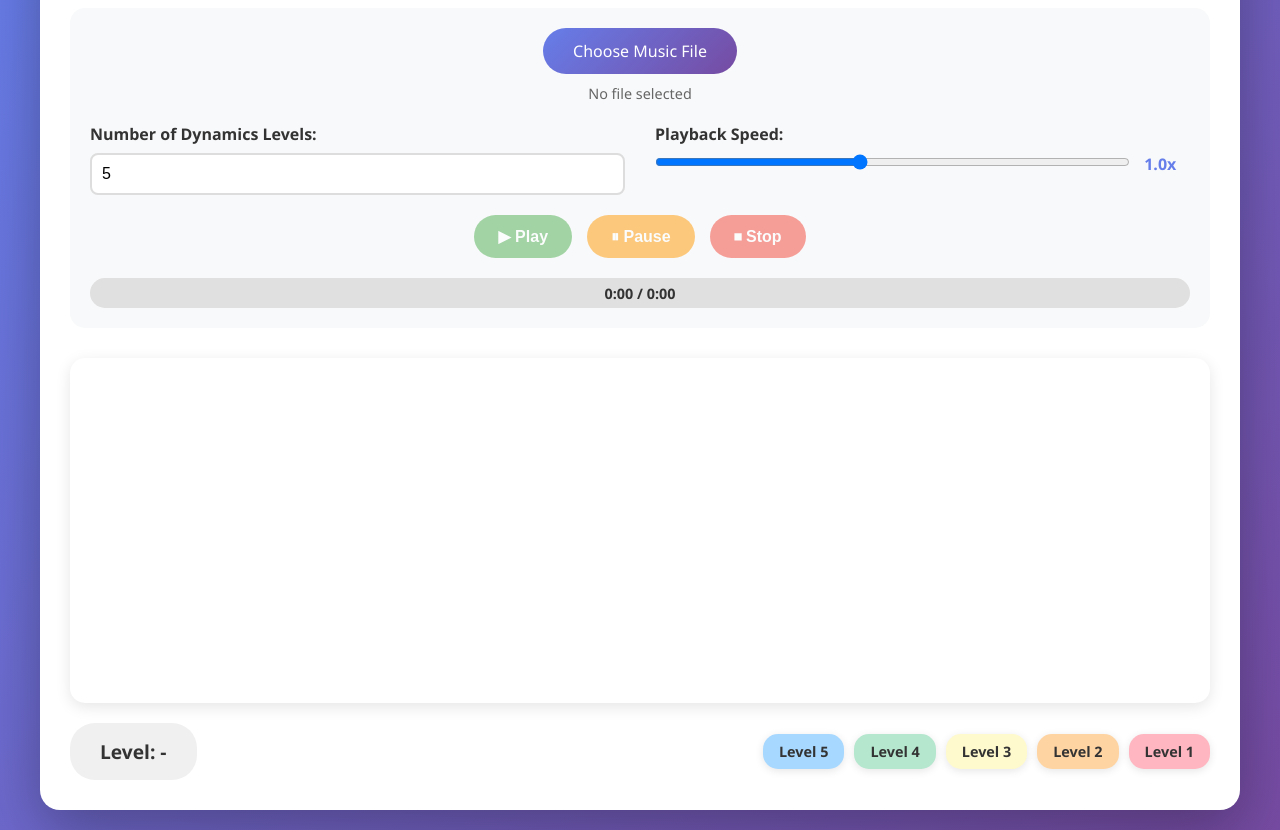
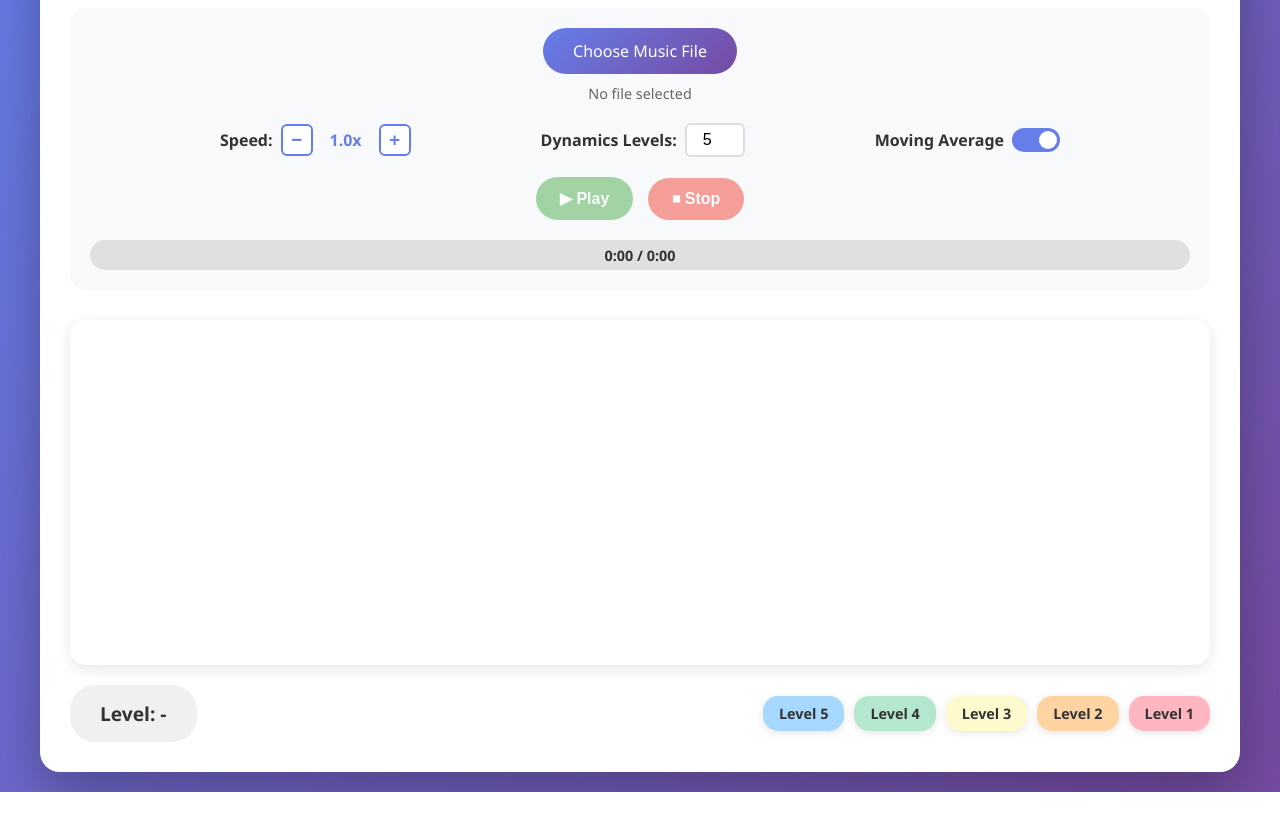
Before and after one commit to rabbit318/DynamicsVisualizer, a plain HTML site: page index.html in a window 1280 px wide. Shown: the part 115-945 px from the top of the page. After the commit the page ends 907 px from the top, so only its background shows below. Drawn offline with Linux system fonts and the light colour scheme.

Commit message:
Improve UI controls and layout
- Replace separate Play/Pause buttons with single toggle button
  - Green when showing Play, yellow/orange when showing Pause
  - Button text updates dynamically based on state
- Add Moving Average toggle switch replacing checkbox
  - Modern toggle switch UI (gray OFF, purple ON)
  - Smooth sliding animation with hover effects
- Implement compact inline speed control
  - Replace slider with [-]/[+] buttons
  - 5 preset speeds: 0.5x, 0.75x, 1.0x, 1.25x, 1.5x
  - Minimal space usage with clear current speed display
- Reorganize settings into single horizontal row
  - Order: Speed, Dynamics Levels, Moving Average
  - Evenly distributed across width with space-evenly
  - All controls vertically centered
  - Compact number input (60px width) for dynamics levels
- Remove redundant UI elements and streamline layout

```diff
--- a/app.js
+++ b/app.js
@@ -3,17 +3,18 @@ const audioElement = document.getElementById('audio-element');
 const audioFileInput = document.getElementById('audio-file');
 const fileNameDisplay = document.getElementById('file-name');
 const analysisStatus = document.getElementById('analysis-status');
-const playBtn = document.getElementById('play-btn');
-const pauseBtn = document.getElementById('pause-btn');
+const playPauseBtn = document.getElementById('play-pause-btn');
 const stopBtn = document.getElementById('stop-btn');
-const speedControl = document.getElementById('speed-control');
-const speedValue = document.getElementById('speed-value');
+const speedDownBtn = document.getElementById('speed-down');
+const speedUpBtn = document.getElementById('speed-up');
+const speedDisplay = document.getElementById('speed-display');
 const levelsInput = document.getElementById('levels-input');
 const currentLevelDisplay = document.getElementById('current-level');
 const levelsLegend = document.getElementById('levels-legend');
 const progressFill = document.getElementById('progress-fill');
 const progressBar = document.getElementById('progress-bar');
 const timeDisplay = document.getElementById('time-display');
+const showAverageCheckbox = document.getElementById('show-average');
 
 // Canvas
 const canvas = document.getElementById('visualization-canvas');
@@ -54,8 +55,7 @@ window.addEventListener('resize', resizeCanvas);
 // Pre-analyze audio file
 async function preAnalyzeAudio(file) {
     analysisStatus.textContent = 'Analyzing audio...';
-    playBtn.disabled = true;
-    pauseBtn.disabled = true;
+    playPauseBtn.disabled = true;
     stopBtn.disabled = true;
     isAnalyzed = false;
     preAnalyzedData = [];
@@ -147,8 +147,7 @@ async function preAnalyzeAudio(file) {
         isAnalyzed = true;
 
         analysisStatus.textContent = 'Analysis complete! Ready to play.';
-        playBtn.disabled = false;
-        pauseBtn.disabled = false;
+        playPauseBtn.disabled = false;
         stopBtn.disabled = false;
 
     } catch (error) {
@@ -158,8 +157,7 @@ async function preAnalyzeAudio(file) {
         volumeMax = -Infinity;
         isAnalyzed = false;
         preAnalyzedData = [];
-        playBtn.disabled = false;
-        pauseBtn.disabled = false;
+        playPauseBtn.disabled = false;
         stopBtn.disabled = false;
     }
 }
@@ -311,12 +309,14 @@ function drawVisualization() {
         d.time > currentTime && d.time <= currentTime + futureWindow
     );
 
-    // Draw moving average with glow effect first (underneath)
+    // Draw moving average with glow effect first (underneath) - only if enabled
+    if (showAverageCheckbox.checked) {
         if (pastData.length > 0) {
             drawMovingAverageGlow(pastData, 0, midX, currentTime - pastWindow, currentTime, false, levelHeight);
         }
         if (futureData.length > 0) {
             drawMovingAverageGlow(futureData, midX, canvas.width, currentTime, currentTime + futureWindow, true, levelHeight);
+        }
     }
 
     // Draw main dynamics lines on top (sharp)
@@ -524,19 +524,25 @@ function drawLegacyVisualization(levelHeight) {
 }
 
 // Playback controls
-playBtn.addEventListener('click', () => {
+playPauseBtn.addEventListener('click', () => {
+    if (isPlaying) {
+        // Pause
+        audioElement.pause();
+        isPlaying = false;
+        cancelAnimationFrame(animationId);
+        playPauseBtn.textContent = '▶ Play';
+        playPauseBtn.style.background = '#4CAF50'; // Green for play
+    } else {
+        // Play
         if (audioContext.state === 'suspended') {
             audioContext.resume();
         }
         audioElement.play();
         isPlaying = true;
         visualize();
-});
-
-pauseBtn.addEventListener('click', () => {
-    audioElement.pause();
-    isPlaying = false;
-    cancelAnimationFrame(animationId);
+        playPauseBtn.textContent = '⏸ Pause';
+        playPauseBtn.style.background = '#FF9800'; // Yellow/Orange for pause
+    }
 });
 
 stopBtn.addEventListener('click', () => {
@@ -548,13 +554,30 @@ stopBtn.addEventListener('click', () => {
     ctx.clearRect(0, 0, canvas.width, canvas.height);
     currentLevelDisplay.textContent = 'Level: -';
     currentLevelDisplay.style.backgroundColor = '#f0f0f0';
+    playPauseBtn.textContent = '▶ Play';
+    playPauseBtn.style.background = '#4CAF50'; // Green for play
 });
 
-// Speed control
-speedControl.addEventListener('input', (e) => {
-    const speed = parseFloat(e.target.value);
+// Speed control with 5 levels
+const speedLevels = [0.5, 0.75, 1.0, 1.25, 1.5];
+let currentSpeedIndex = 2; // Start at 1.0x
+
+speedDownBtn.addEventListener('click', () => {
+    if (currentSpeedIndex > 0) {
+        currentSpeedIndex--;
+        const speed = speedLevels[currentSpeedIndex];
         audioElement.playbackRate = speed;
-    speedValue.textContent = `${speed.toFixed(2)}x`;
+        speedDisplay.textContent = `${speed.toFixed(2)}x`;
+    }
+});
+
+speedUpBtn.addEventListener('click', () => {
+    if (currentSpeedIndex < speedLevels.length - 1) {
+        currentSpeedIndex++;
+        const speed = speedLevels[currentSpeedIndex];
+        audioElement.playbackRate = speed;
+        speedDisplay.textContent = `${speed.toFixed(2)}x`;
+    }
 });
 
 // Levels input
--- a/index.html
+++ b/index.html
@@ -18,22 +18,32 @@
                 <span id="analysis-status" class="analysis-status"></span>
             </div>
 
-            <div class="settings">
-                <div class="setting-group">
-                    <label for="levels-input">Number of Dynamics Levels:</label>
+            <div class="settings-inline">
+                <div class="setting-item">
+                    <label>Speed:</label>
+                    <div class="speed-buttons">
+                        <button id="speed-down" class="speed-btn">−</button>
+                        <span id="speed-display">1.0x</span>
+                        <button id="speed-up" class="speed-btn">+</button>
+                    </div>
+                </div>
+
+                <div class="setting-item">
+                    <label for="levels-input">Dynamics Levels:</label>
                     <input type="number" id="levels-input" min="2" max="10" value="5">
                 </div>
 
-                <div class="setting-group">
-                    <label for="speed-control">Playback Speed:</label>
-                    <input type="range" id="speed-control" min="0.25" max="2" step="0.25" value="1">
-                    <span id="speed-value">1.0x</span>
+                <div class="setting-item">
+                    <span class="toggle-text">Moving Average</span>
+                    <label class="switch">
+                        <input type="checkbox" id="show-average" checked>
+                        <span class="slider"></span>
+                    </label>
                 </div>
             </div>
 
             <div class="playback-controls">
-                <button id="play-btn" disabled>▶ Play</button>
-                <button id="pause-btn" disabled>⏸ Pause</button>
+                <button id="play-pause-btn" disabled>▶ Play</button>
                 <button id="stop-btn" disabled>⏹ Stop</button>
             </div>
 
--- a/styles.css
+++ b/styles.css
@@ -75,47 +75,138 @@ h1 {
     font-size: 0.9em;
 }
 
-.settings {
+.settings-inline {
     display: flex;
-    gap: 30px;
+    justify-content: space-evenly;
     margin-bottom: 20px;
-    flex-wrap: wrap;
+    align-items: center;
 }
 
-.setting-group {
-    flex: 1;
-    min-width: 200px;
+.setting-item {
+    display: flex;
+    align-items: center;
+    gap: 8px;
 }
 
-.setting-group label {
-    display: block;
-    margin-bottom: 8px;
+.setting-item label {
     color: #333;
     font-weight: 600;
+    white-space: nowrap;
 }
 
-.setting-group input[type="number"] {
-    width: 100%;
-    padding: 10px;
+.setting-item input[type="number"] {
+    width: 60px;
+    padding: 6px 8px;
     border: 2px solid #ddd;
-    border-radius: 8px;
+    border-radius: 6px;
     font-size: 1em;
+    text-align: center;
 }
 
-.setting-group input[type="range"] {
-    width: calc(100% - 60px);
-    margin-right: 10px;
+.toggle-text {
+    color: #333;
+    font-weight: 600;
+    white-space: nowrap;
 }
 
-#speed-value {
+/* Toggle Switch */
+.switch {
+    position: relative;
+    display: inline-block;
+    width: 48px;
+    height: 24px;
+}
+
+.switch input {
+    opacity: 0;
+    width: 0;
+    height: 0;
+}
+
+.slider {
+    position: absolute;
+    cursor: pointer;
+    top: 0;
+    left: 0;
+    right: 0;
+    bottom: 0;
+    background-color: #ccc;
+    transition: 0.3s;
+    border-radius: 24px;
+}
+
+.slider:before {
+    position: absolute;
+    content: "";
+    height: 18px;
+    width: 18px;
+    left: 3px;
+    bottom: 3px;
+    background-color: white;
+    transition: 0.3s;
+    border-radius: 50%;
+}
+
+input:checked + .slider {
+    background-color: #667eea;
+}
+
+input:checked + .slider:before {
+    transform: translateX(24px);
+}
+
+.slider:hover {
+    background-color: #b0b0b0;
+}
+
+input:checked + .slider:hover {
+    background-color: #5568d3;
+}
+
+.speed-buttons {
+    display: flex;
+    align-items: center;
+    gap: 8px;
+}
+
+.speed-btn {
+    width: 32px;
+    height: 32px;
+    border: 2px solid #667eea;
+    background: white;
     color: #667eea;
+    border-radius: 6px;
+    font-size: 1.2em;
+    font-weight: bold;
+    cursor: pointer;
+    transition: all 0.2s;
+    display: flex;
+    align-items: center;
+    justify-content: center;
+}
+
+.speed-btn:hover {
+    background: #667eea;
+    color: white;
+}
+
+.speed-btn:active {
+    transform: scale(0.95);
+}
+
+#speed-display {
+    min-width: 50px;
+    text-align: center;
     font-weight: 600;
+    color: #667eea;
+    font-size: 1em;
 }
 
 .playback-controls {
     display: flex;
     gap: 15px;
     justify-content: center;
+    align-items: center;
     margin-bottom: 20px;
 }
 
@@ -129,13 +220,8 @@ h1 {
     font-weight: 600;
 }
 
-#play-btn {
+#play-pause-btn {
     background: #4CAF50;
-    color: white;
-}
-
-#pause-btn {
-    background: #FF9800;
     color: white;
 }
 
@@ -143,6 +229,7 @@ h1 {
     background: #f44336;
     color: white;
 }
+
 
 .playback-controls button:disabled {
     opacity: 0.5;
```
Lines whose indentation alone changed are shown as unchanged.
